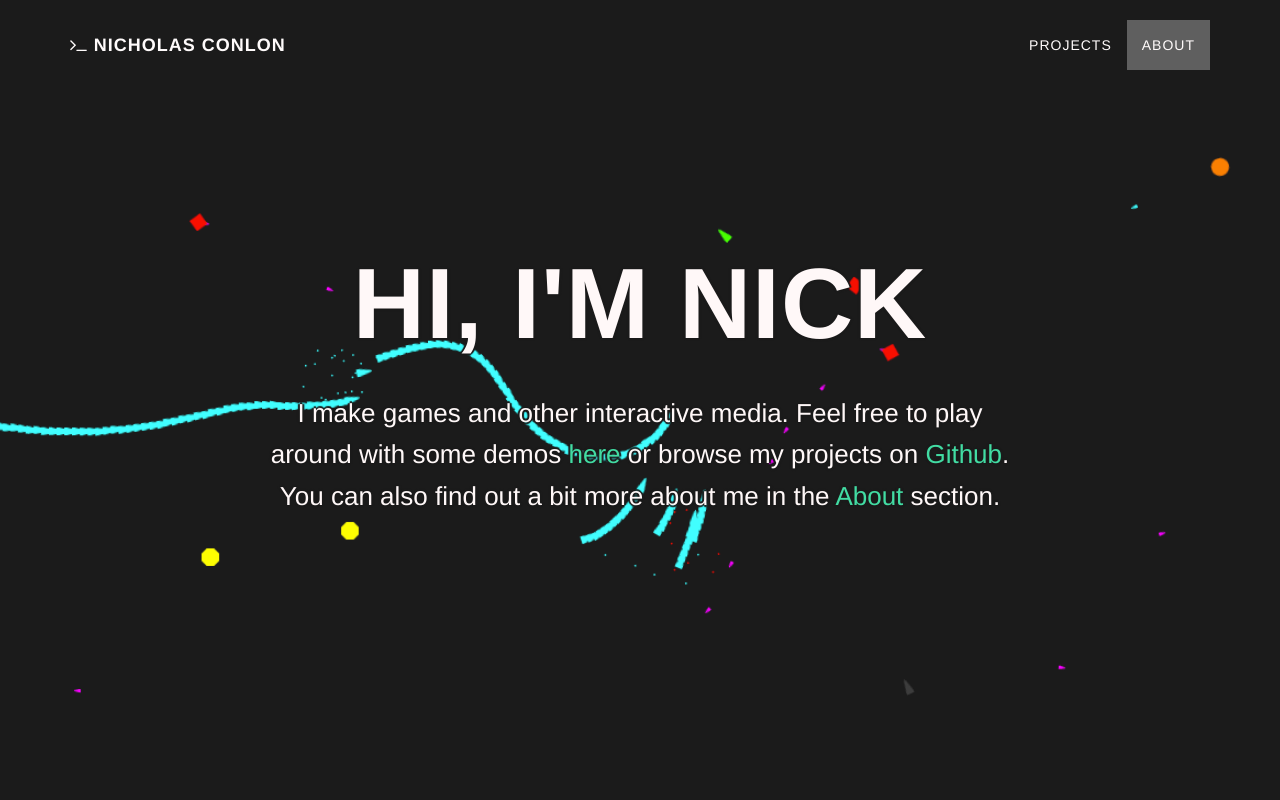
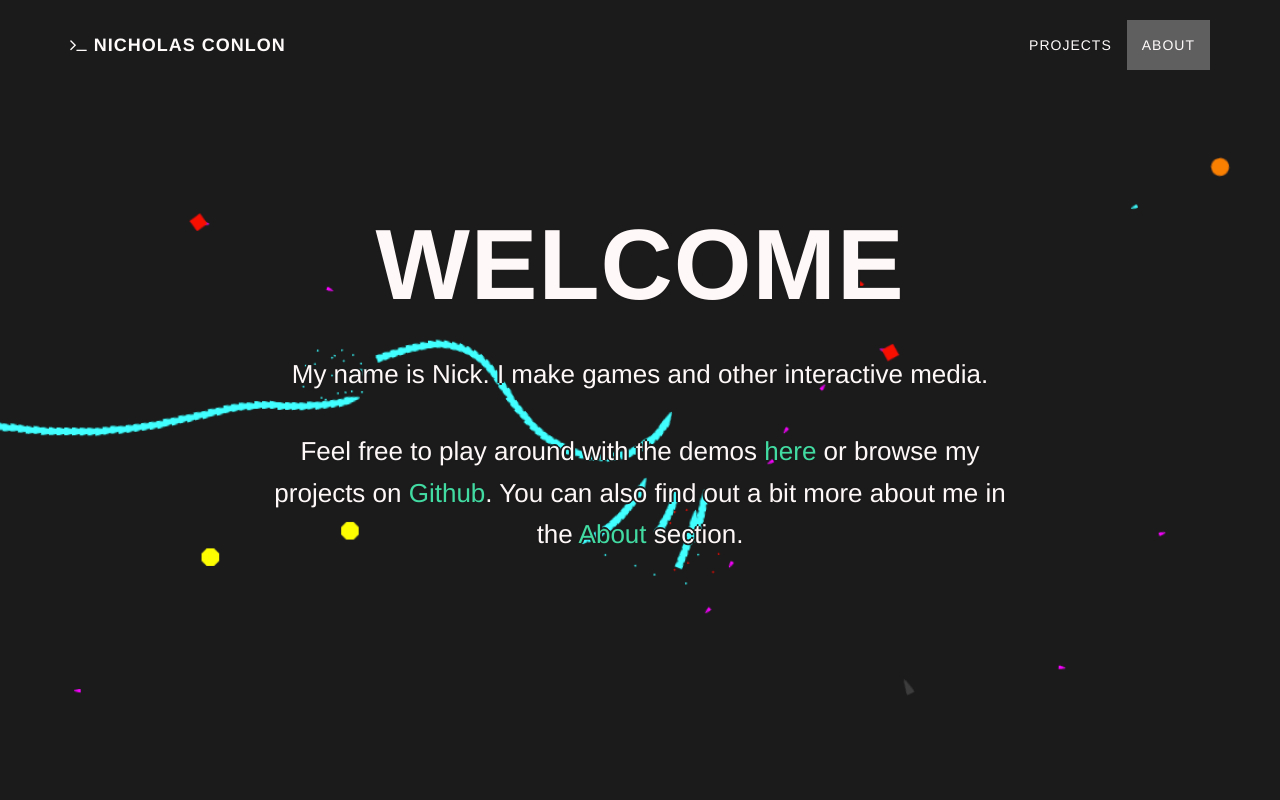
Before and after one commit to Nolnocn/nolnocn.github.io, a plain HTML site: page index.html in a window 1280 px wide. Shown: the top 800 px of the page. Drawn offline with Linux system fonts and the light colour scheme.

Commit message:
Improved intro section content

```diff
--- a/css/main.css
+++ b/css/main.css
@@ -161,10 +161,10 @@ a:focus {
     display: table-cell;
     vertical-align: middle;
     text-shadow:
-        -2px  0px 1px #1B1B1B,
-         2px  0px 1px #1B1B1B,
-         0px -2px 1px #1B1B1B,
-         0px  2px 1px #1B1B1B;
+        -2px  0px 0px #1B1B1B,
+         2px  0px 0px #1B1B1B,
+         0px -2px 0px #1B1B1B,
+         0px  2px 0px #1B1B1B;
 }
 
 .intro .intro-body .brand-heading {
--- a/index.html
+++ b/index.html
@@ -68,8 +68,9 @@
             <div class="container">
                 <div class="row">
                     <div class="col-md-8 col-md-offset-2">
-                        <h1 class="brand-heading">Hi, I'm Nick</h1>
-                        <p class="intro-text">I make games and other interactive media. Feel free to play around with some demos <a class="page-scroll" href="#projects">here</a> or browse my projects on <a href="https://github.com/Nolnocn" target="_blank">Github</a>. You can also find out a bit more about me in the <a class="page-scroll" href="#about">About</a> section.</p>
+                        <h1 class="brand-heading">Welcome</h1>
+                        <p class="intro-text">My name is Nick. I make games and other interactive media.</p>
+                        <p class="intro-text">Feel free to play around with the demos <a class="page-scroll" href="#projects">here</a> or browse my projects on <a href="https://github.com/Nolnocn" target="_blank">Github</a>. You can also find out a bit more about me in the <a class="page-scroll" href="#about">About</a> section.</p>
                     </div>
                 </div>
             </div>
```
